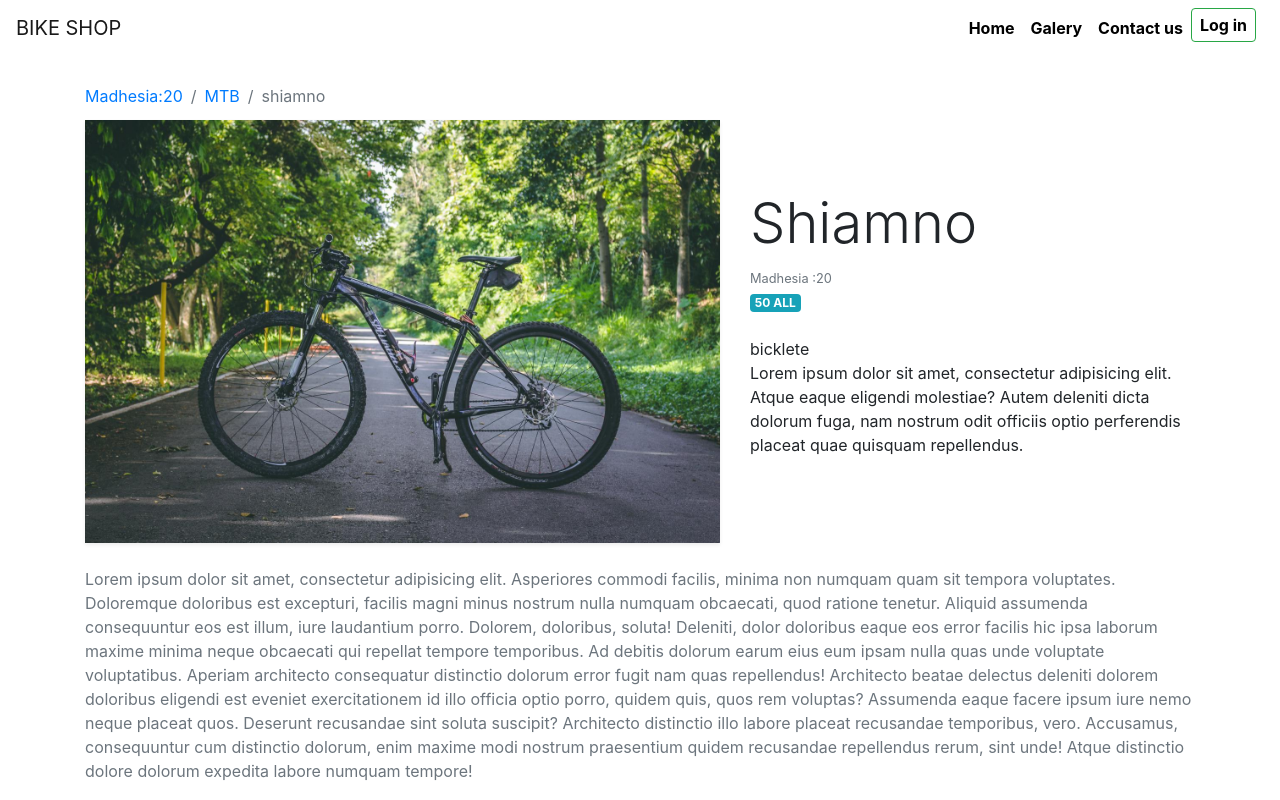
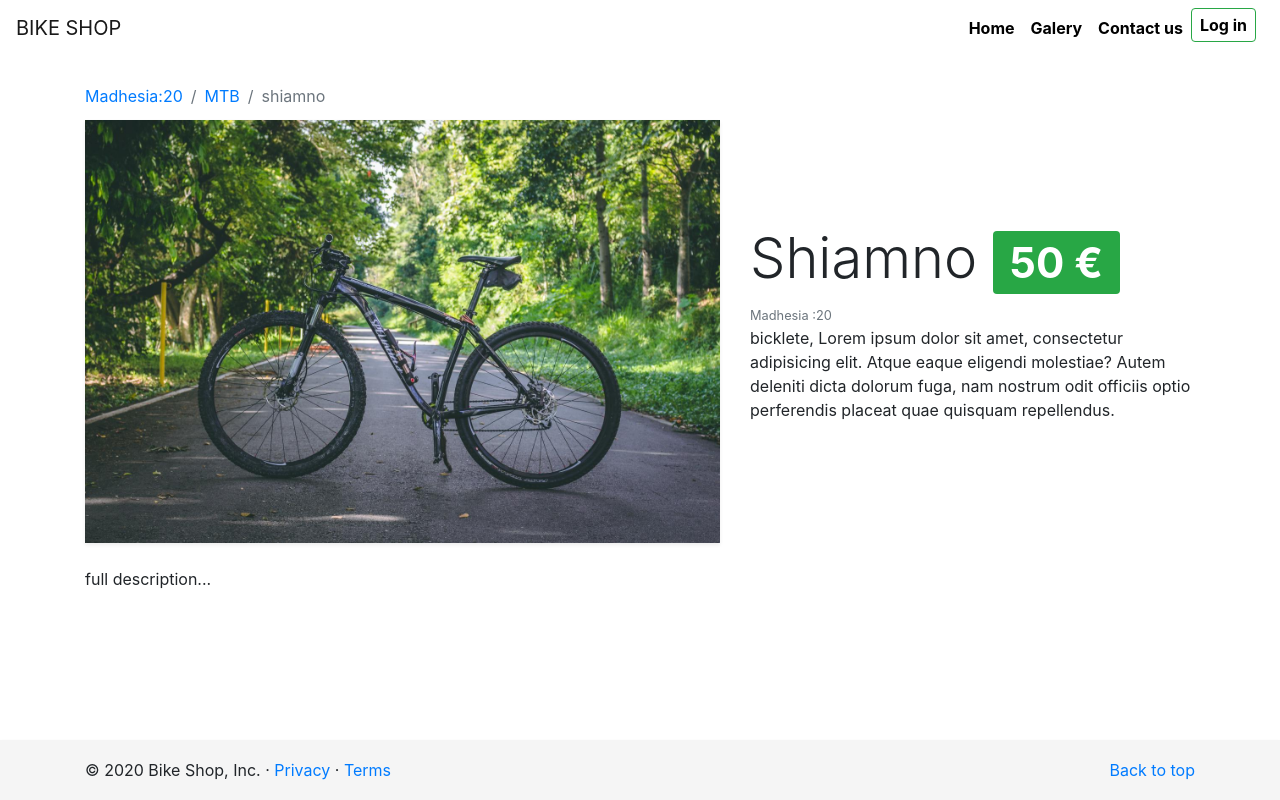
Before and after one commit to JohanDhana/bike-shop-django, a Django app: a page that uses shop/templates/shop/layout.html in a window 1280 px wide. Run offline with Django 3.2, Linux system fonts and the light colour scheme; data comes from the database, SQL or seed files in the repository; some libraries are stand-ins or nearby versions.

Commit message:
add footer, some updates on design part

```diff
--- a/shop/models.py
+++ b/shop/models.py
@@ -8,6 +8,7 @@ class Bikes(models.Model):
     size = models.CharField(max_length=2, default=26)
     color = models.CharField(max_length=10, default="Blu")
     description = models.TextField(default="bicklete")
+    full_description = models.TextField(default="full description...")
     price = models.CharField(max_length=5, default=0)
     image = models.ImageField(default="defalut.png")
     age_category = models.CharField(default=16, max_length=15)
--- a/shop/static/shop/home.css
+++ b/shop/static/shop/home.css
@@ -79,6 +79,30 @@
     }
 }
 
+/* Sticky footer styles */
+html {
+  position: relative;
+  min-height: 100%;
+}
+body {
+  /* Margin bottom by footer height */
+  margin-bottom: 60px;
+}
+.footer {
+  position: absolute;
+  bottom: 0;
+  width: 100%;
+  /* Set the fixed height of the footer here */
+  height: 60px;
+  line-height: 60px; /* Vertically center the text there */
+  background-color: #f5f5f5;
+}
+
+.footer > .container {
+  padding-right: 15px;
+  padding-left: 15px;
+}
+
 @media (min-width: 1400px) {
     .container {
         max-width: 1280px !important;
--- a/shop/static/shop/search.css
+++ b/shop/static/shop/search.css
@@ -35,8 +35,6 @@
   bottom: 15px;
   right: 15px;
   font-size: 22px;
-  font-weight: 700;
-  color: #FF5722;
 }
 .small {
   margin-top: 10%;
--- a/shop/templates/shop/details.html
+++ b/shop/templates/shop/details.html
@@ -19,26 +19,26 @@
               </ol>
             </nav>
         </div>
-        <div class="col-md-7">
-            <img src="{{bike.image.url}}" class="img-fluid shadow-sm bike-img" alt="{{bike.name}}">
-        </div>
-        <div class="col-md-5">
-            <h1 class="display-4 text-capitalize">{{bike.name}}</h1>
-            <small class="text-muted">Madhesia :{{bike.size}}</small><br>
-            <span class="badge badge-info">{{bike.price}} ALL  </span>
-            <p class="pt-4">
-                {{bike.description}}<br>
+        <div class="col-md-5 order-md-2">
+            <h1 class="display-4 text-capitalize">{{bike.name}} <span class="badge badge-success">{{bike.price}} &euro;</span></h1>
+            <small class="text-muted">Madhesia :{{bike.size}}</small>
+            <p>
                 <!-- short description -->
+                {{bike.description}},
                 Lorem ipsum dolor sit amet, consectetur adipisicing elit. Atque eaque eligendi molestiae? Autem deleniti dicta dolorum fuga, nam nostrum odit officiis optio perferendis placeat quae quisquam repellendus.
             </p>
+        </div>
+        <div class="col-md-7 order-md-1">
+            <img src="{{bike.image.url}}" class="img-fluid shadow-sm bike-img" alt="{{bike.name}}">
         </div>
     </div>
 
     <div class="row mt-4">
         <div class="col-md-12">
-            <p class="text-secondary">
-                Lorem ipsum dolor sit amet, consectetur adipisicing elit. Asperiores commodi facilis, minima non numquam quam sit tempora voluptates. Doloremque doloribus est excepturi, facilis magni minus nostrum nulla numquam obcaecati, quod ratione tenetur. Aliquid assumenda consequuntur eos est illum, iure laudantium porro. Dolorem, doloribus, soluta! Deleniti, dolor doloribus eaque eos error facilis hic ipsa laborum maxime minima neque obcaecati qui repellat tempore temporibus. Ad debitis dolorum earum eius eum ipsam nulla quas unde voluptate voluptatibus. Aperiam architecto consequatur distinctio dolorum error fugit nam quas repellendus! Architecto beatae delectus deleniti dolorem doloribus eligendi est eveniet exercitationem id illo officia optio porro, quidem quis, quos rem voluptas? Assumenda eaque facere ipsum iure nemo neque placeat quos. Deserunt recusandae sint soluta suscipit? Architecto distinctio illo labore placeat recusandae temporibus, vero. Accusamus, consequuntur cum distinctio dolorum, enim maxime modi nostrum praesentium quidem recusandae repellendus rerum, sint unde! Atque distinctio dolore dolorum expedita labore numquam tempore!
-            </p>
+            <!-- full description -->
+            <div class="full-description">
+                {{ bike.full_description | safe}}
+            </div>
         </div>
     </div>
 </div>
--- a/shop/templates/shop/layout.html
+++ b/shop/templates/shop/layout.html
@@ -56,6 +56,15 @@
         {% block content %}
         {% endblock %}
 
+    <!-- FOOTER -->
+      <footer class="footer shadow-sm">
+          <div class="container">
+              <span class="float-right"><a href="#">Back to top</a></span>
+              <span>&copy; 2020 Bike Shop, Inc. &middot; <a href="#">Privacy</a> &middot; <a href="#">Terms</a></span>
+          </div>
+      </footer>
+
+{% block scripts %}
     <script src="https://code.jquery.com/jquery-3.5.1.slim.min.js"></script>
     <script src="https://cdn.jsdelivr.net/npm/popper.js@1.16.1/dist/umd/popper.min.js"></script>
     <script src="https://stackpath.bootstrapcdn.com/bootstrap/4.5.2/js/bootstrap.min.js"></script>
@@ -92,6 +101,7 @@
             });
         });
     </script>
+{% endblock %}
 </body>
 
 </html>
```
Also changed, not shown: other parts of shop/static/shop/home.css (+0 -47 lines), shop/templates/shop/index.html (+4 -4 lines), shop/templates/shop/search.html (+4 -4 lines).
